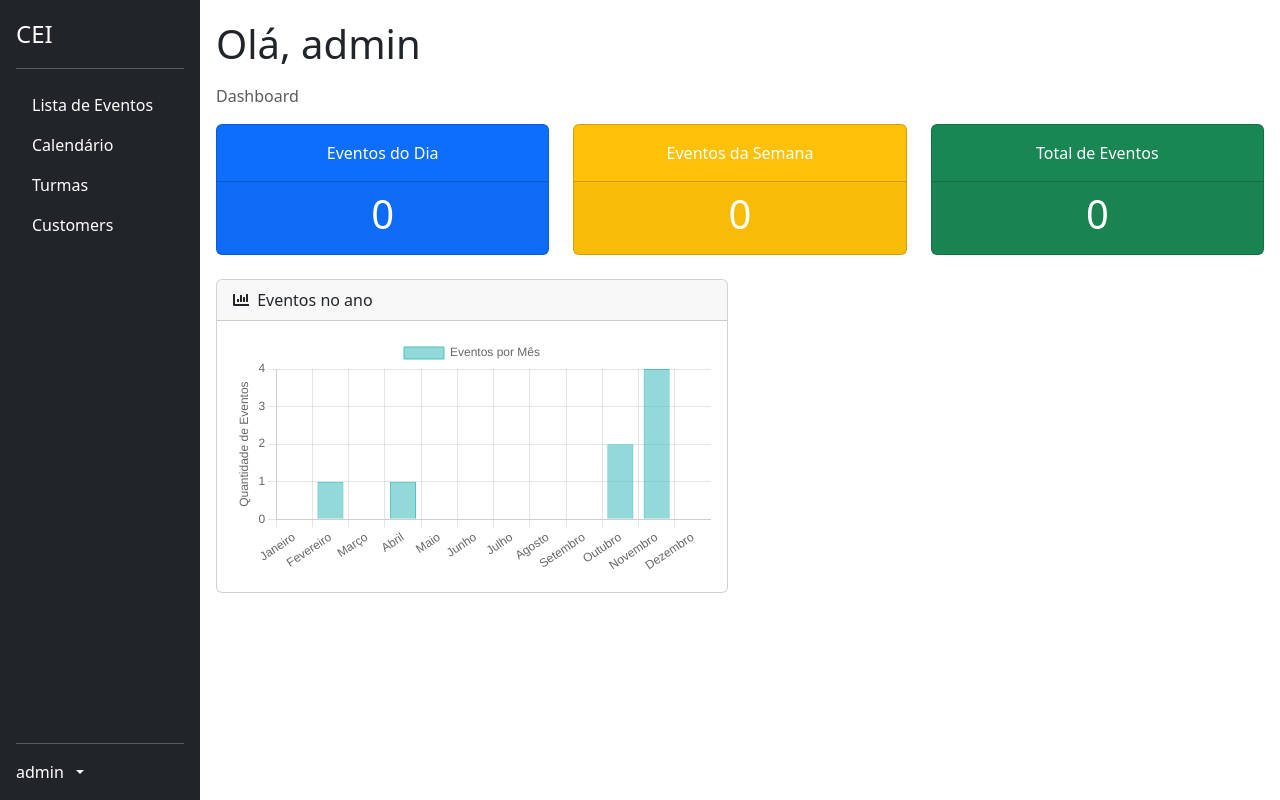
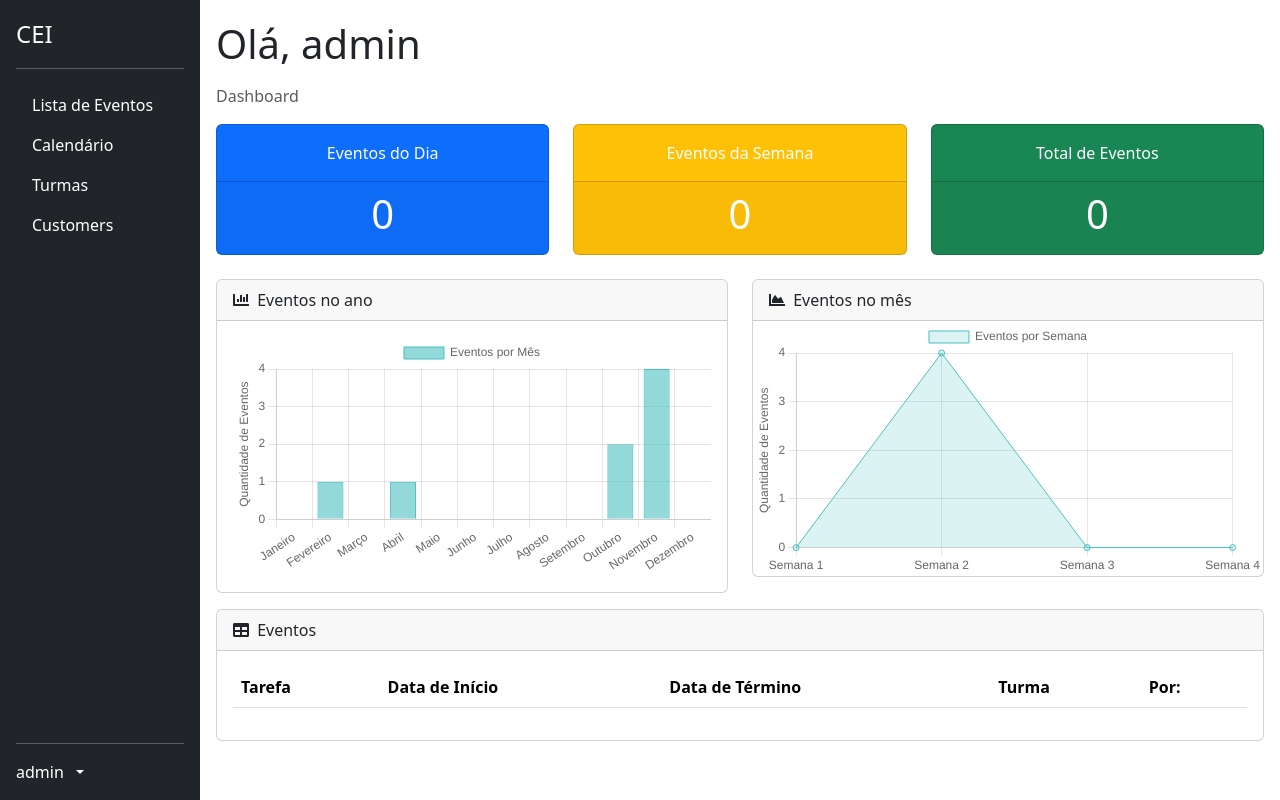
Before and after one commit to andre7zl/calendar-list, a Django app: page /dashboard/ in a window 1280 px wide. Run offline with Django 3.2, Linux system fonts and the light colour scheme; a user stored in the database is signed in; data comes from the database, SQL or seed files in the repository; both versions use the stored data as it was after the commit; lists and menus that the app fills with data are empty; some libraries are stand-ins or nearby versions.

Commit message:
grafico de area por mes

```diff
--- a/tasks/templates/tasks/home.html
+++ b/tasks/templates/tasks/home.html
@@ -37,9 +37,7 @@
                 </div>
             </div>
         </div>
-
-        <!-- Gráfico de Barras -->
-        <div class="col-6 mt-2"> <!-- Menor margem superior -->
+        <div class="col-6 mt-2">
             <div class="card mb-3">
                 <div class="card-header">
                     <i class="fas fa-chart-bar me-1"></i>
@@ -49,6 +47,49 @@
                     <canvas id="eventsChart"></canvas>
                 </div>
 
+            </div>
+        </div>
+        <div class="col-6 mt-2">
+            <div class="card mb-3">
+                <div class="card-header">
+                    <i class="fas fa-chart-area me-1"></i>
+                    Eventos no mês
+                </div>
+                <div class="chart-container">
+                    <canvas id="weeklyChart"></canvas>
+                </div>
+            </div>
+        </div>
+        <div class="col-12">
+            <div class="card col-md-12">
+                <div class="card-header">
+                    <i class="fas fa-table me-1"></i>
+                    Eventos
+                </div>
+                <div class="card-body">
+                    <table id="datatablesSimple" class="table table-striped table-hover">
+                        <thead class="table">
+                            <tr>
+                                <th>Tarefa</th>
+                                <th>Data de Início</th>
+                                <th>Data de Término</th>
+                                <th>Turma</th>
+                                <th>Por:</th>
+                            </tr>
+                        </thead>
+                        <tbody>
+                            {% for task in tasks %}
+                            <tr class="task-item">
+                                <td><a href="/task/{{ task.id }}" class="text-decoration-none text-dark">{{ task.title }}</a></td>
+                                <td style="color: #6c757d;" class="fs-6">{{ task.start_date }}</td>
+                                <td style="color: #6c757d;" class="fs-6">{{ task.end_date }}</td>
+                                <td style="color: #6c757d;" class="fs-6">{{ task.turma.nome }}</td>
+                                <td style="color: #6c757d;" class="fs-6">{{ task.usuario.username }}</td>
+                            </tr>
+                            {% endfor %}
+                        </tbody>
+                    </table>
+                </div>
             </div>
         </div>
     </div>
@@ -96,5 +137,54 @@
             })
             .catch(error => console.error('Erro ao carregar os dados do gráfico:', error));
     });
+
+    document.addEventListener("DOMContentLoaded", function() {
+        const ctx = document.getElementById('weeklyChart').getContext('2d');
+
+        // Inicializa o gráfico de área para exibir os dados do mês atual
+        const weeklyChart = new Chart(ctx, {
+            type: 'line',
+            data: {
+                labels: ['Semana 1', 'Semana 2', 'Semana 3', 'Semana 4'],
+                datasets: [{
+                    label: 'Eventos por Semana',
+                    data: [],  // Dados serão carregados dinamicamente
+                    backgroundColor: 'rgba(75, 192, 192, 0.2)',
+                    borderColor: 'rgba(75, 192, 192, 1)',
+                    borderWidth: 1,
+                    fill: true,
+                }]
+            },
+            options: {
+                scales: {
+                    y: {
+                        beginAtZero: true,
+                        stepSize: 1,
+                        ticks: {
+                            precision: 0  // Mostra apenas números inteiros
+                        },
+                        title: {
+                            display: true,
+                            text: 'Quantidade de Eventos'
+                        }
+                    }
+                }
+            }
+        });
+
+        // Função para carregar os dados do mês atual
+        function loadWeeklyData() {
+            fetch("{% url 'weekly-data' %}")
+                .then(response => response.json())
+                .then(data => {
+                    weeklyChart.data.datasets[0].data = data;
+                    weeklyChart.update();
+                })
+                .catch(error => console.error('Erro ao carregar dados do gráfico:', error));
+        }
+
+        // Carrega os dados do mês atual ao abrir a página
+        loadWeeklyData();
+    });
 </script>
 {% endblock %}
--- a/tasks/urls.py
+++ b/tasks/urls.py
@@ -1,9 +1,10 @@
 from django.urls import path
 from . import views
-from .views import TaskListView, TaskDetailView, TaskCreateView, TaskUpdateView, TaskDeleteView, TaskEventsView, CalendarView, EventCountView, MonthlyDataView
+from .views import TaskListView, TaskDetailView, TaskCreateView, TaskUpdateView, TaskDeleteView, TaskEventsView, CalendarView, EventCountView, MonthlyDataView, WeeklyDataView
 
 urlpatterns = [
     path('dashboard/', EventCountView.as_view(), name='dashboard'),
+    path('weekly-data/', WeeklyDataView.as_view(), name='weekly-data'),
     path('', CalendarView.as_view(), name='calendar'),
     path('list/', TaskListView.as_view(), name='task-list'),
     path('monthly-data/', MonthlyDataView.as_view(), name='monthly-data'),
--- a/tasks/views.py
+++ b/tasks/views.py
@@ -4,7 +4,7 @@ from .forms import TaskForm
 from django.contrib import messages
 from django.http import JsonResponse
 from .models import Task
-from datetime import datetime, timedelta
+from datetime import datetime, date, timedelta
 from django.views.generic import ListView, DetailView, CreateView, UpdateView, DeleteView
 from django.urls import reverse_lazy
 from django.views import View
@@ -202,3 +202,48 @@ class MonthlyDataView(LoginRequiredMixin, View):
                 monthly_data[month] += 1
 
         return JsonResponse(monthly_data, safe=False)
+
+
+from django.http import JsonResponse
+from django.views import View
+from django.contrib.auth.mixins import LoginRequiredMixin
+from .models import Task
+from datetime import date, timedelta
+
+class WeeklyDataView(LoginRequiredMixin, View):
+    def get(self, request, *args, **kwargs):
+        month = int(request.GET.get('month', date.today().month))  # Obter o mês do parâmetro ou o mês atual
+        year = int(request.GET.get('year', date.today().year))  # Obter o ano do parâmetro ou o ano atual
+
+        # Inicializar a lista de semanas
+        weekly_data = [0, 0, 0, 0]
+
+        # Verificar se o usuário é Discente
+        user = request.user
+        is_discente = user.groups.filter(name='Discente').exists()
+        tasks = Task.objects.filter(turma=user.turma) if is_discente and hasattr(user, 'turma') else Task.objects.all()
+
+        # Filtrar eventos para o mês e ano especificados
+        month_tasks = tasks.filter(start_date__year=year, start_date__month=month)
+
+        # Contar eventos por semana
+        for task in month_tasks:
+            week_number = (task.start_date.day - 1) // 7  # Obter a semana do mês (0 a 3)
+            weekly_data[week_number] += 1
+
+        return JsonResponse(weekly_data, safe=False)
+
+class TasksByTurmaView(LoginRequiredMixin, ListView):
+    model = Task
+    template_name = 'tasks/turma_tasks.html'
+    context_object_name = 'tasks'
+
+    def get_queryset(self):
+        user = self.request.user
+        user_turma = getattr(user, 'turma', None)
+        # Verifica se o usuário é "Discente" e tem uma turma associada
+        if user.groups.filter(name='Discente').exists() and user_turma:
+            return Task.objects.filter(turma=user_turma)
+        else:
+            # Se não for "Discente", exibe todas as tarefas
+            return Task.objects.all()
```
Also changed, not shown: db.sqlite3.
